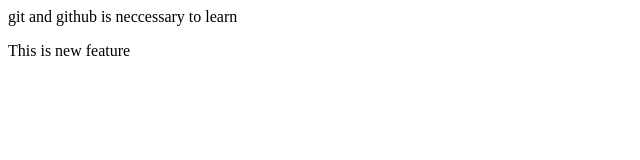
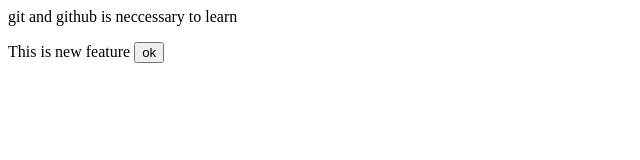
Before and after one commit to RwtKuldeep/localrepo, a plain HTML site: page index.html in a window 1280 px wide. Shown: the full height of the page, 0-640 px from the left. Drawn offline with Linux system fonts and the light colour scheme.

Commit message:
add button

```diff
--- a/index.html
+++ b/index.html
@@ -1,2 +1,2 @@
 <p>git and github is neccessary to learn</p>
-<p>This is new feature</p>
+<p>This is new feature <button>ok</button></p>
```
